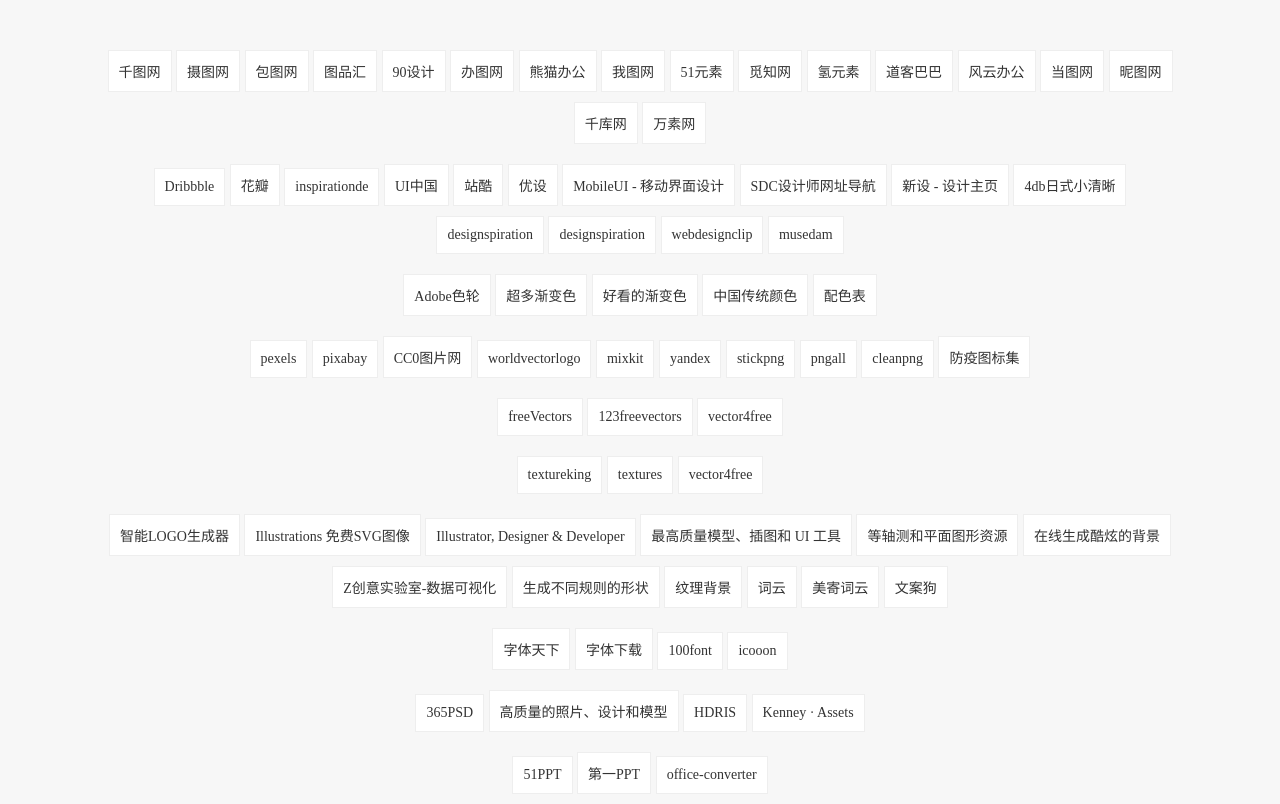
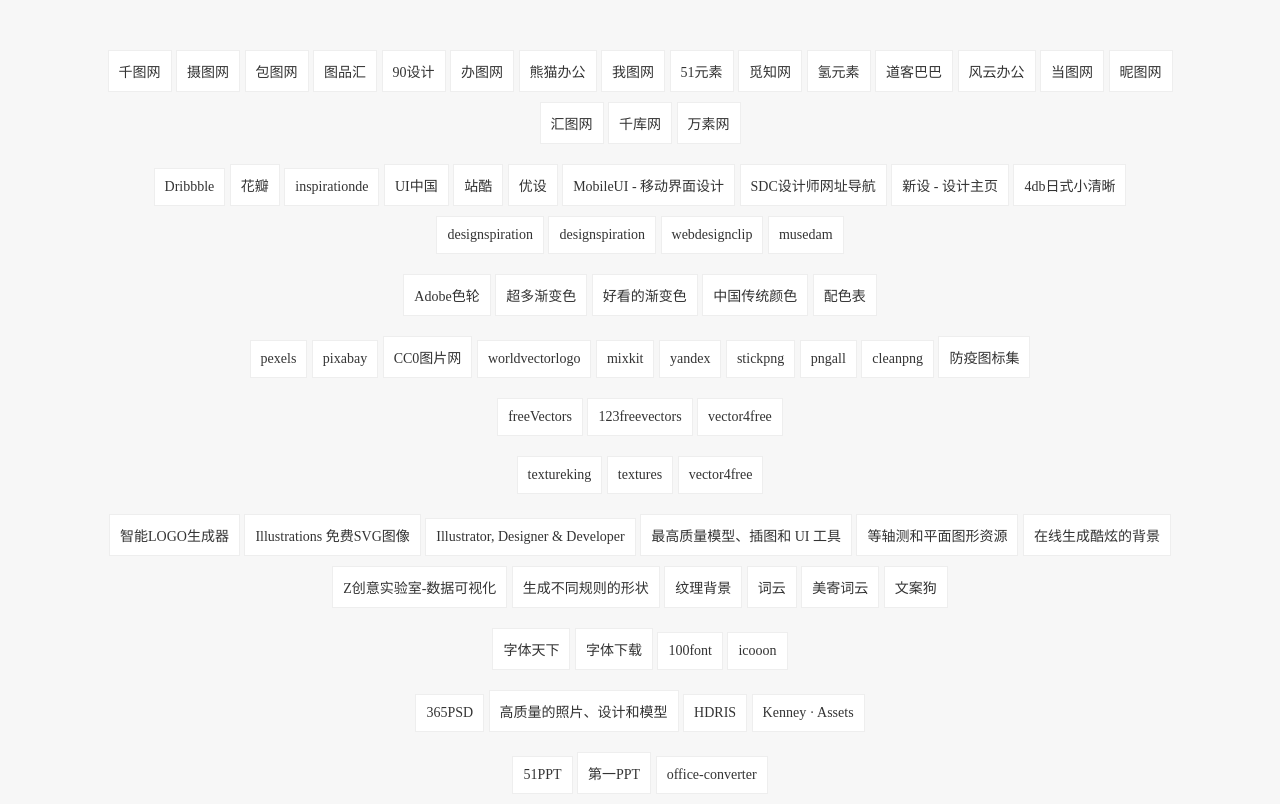
Before and after one commit to Color01/index, a plain HTML site: page index.html in a window 1280 px wide. Drawn offline with Linux system fonts and the light colour scheme; a script that the page names is missing.

Commit message:
Update index.html

```diff
--- a/index.html
+++ b/index.html
@@ -67,6 +67,7 @@
 		<a class="link_btn" href="http://www.ppt118.com/">风云办公</a>
 		<a class="link_btn" href="https://www.99ppt.com/">当图网</a>
 		<a class="link_btn" href="https://www.nipic.com/">昵图网</a>
+		<a class="link_btn" href="https://www.huitu.com/">汇图网</a>
 		<a class="link_btn" href="https://588ku.com/?pph=pph_588ku">千库网</a>
 		<a class="link_btn" href="https://669pic.com/?pph=pph_669pic">万素网</a>
 	</div>
```
